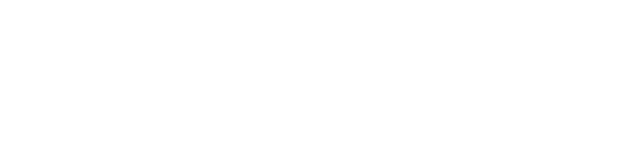
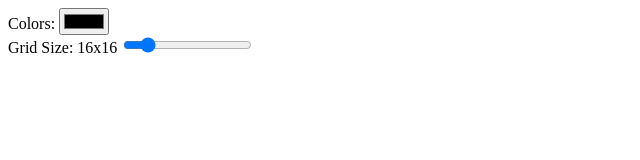
Before and after one commit to mttrsl/TOP-Etch-a-Sketch, a plain HTML site: page index.HTML in a window 1280 px wide. Shown: the whole page, without its empty margins (0-640 px from the left). Drawn offline with Linux system fonts and the light colour scheme.

Commit message:
edited HTML file

```diff
--- a/index.HTML
+++ b/index.HTML
@@ -7,6 +7,25 @@
     <title>TOP Etch-a-Sketch</title>
 </head>
 <body>
+    <div id="board-container">
+        <div id="board">
+
+        </div>
+    </div>
+    <div id="size=container">
+        <div>
+            <label for="colors">Colors:</label>
+            <input type="color" name="color" id="color" oninput="updateColor()">
+        </div>
+        <div id="size">
+            <label for="grid-size">Grid Size:</label>
+            <label for="grid-value" id="grid-value">16x16</label>
+            <input type="range" name="grid-size" id="grid-size"
+                min="1" max="100" value="16"
+                oninput="updateGridLabel()"
+                onchange="updateGridSize()"
+        </div>
+    </div>
 
 <script src="javascript.js"=></script>
 </body>
```
